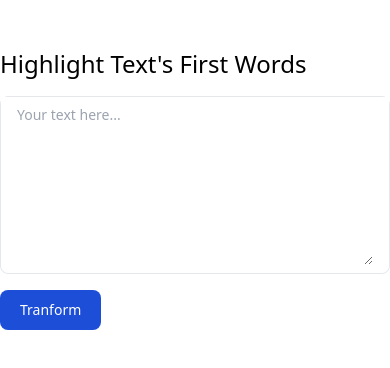
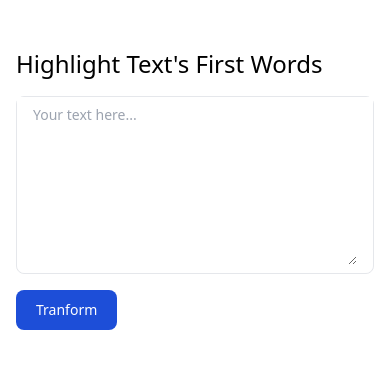
Before and after one commit to BrunoRisso58/text-highlighter, a plain HTML site: page index.html in a window 390 px wide. Drawn offline with nearby package versions, Linux system fonts and the light colour scheme.

Commit message:
Correcting responsiveness

```diff
--- a/index.html
+++ b/index.html
@@ -8,7 +8,7 @@
     <title>Text Highlighter</title>
 </head>
 <body>
-    <div class="max-w-2xl mx-auto py-4">
+    <div class="max-w-2xl mx-auto p-4">
         <h1 class="text-2xl mt-8 mb-4 font-sans">Highlight Text's First Words</h1>
         <form>
             <div class="mb-4 w-full bg-gray-50 rounded-lg border border-gray-200 dark:bg-gray-700 dark:border-gray-600">
```
